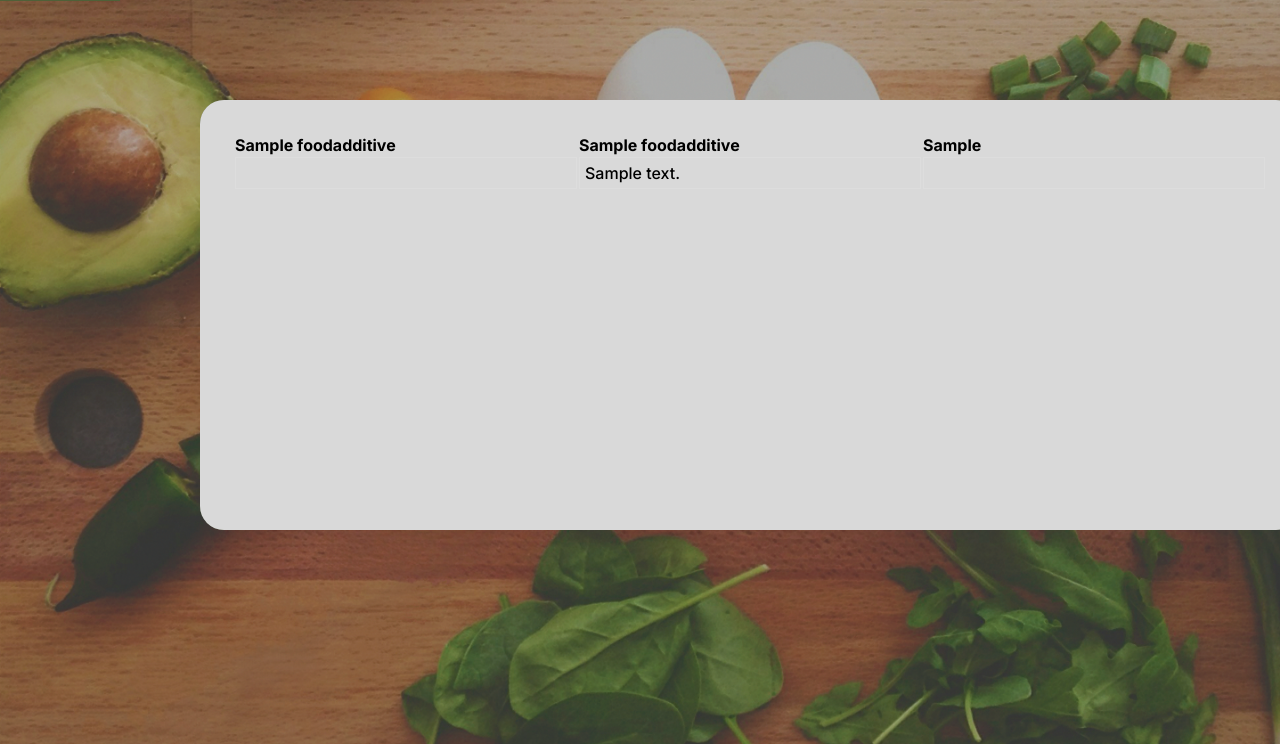
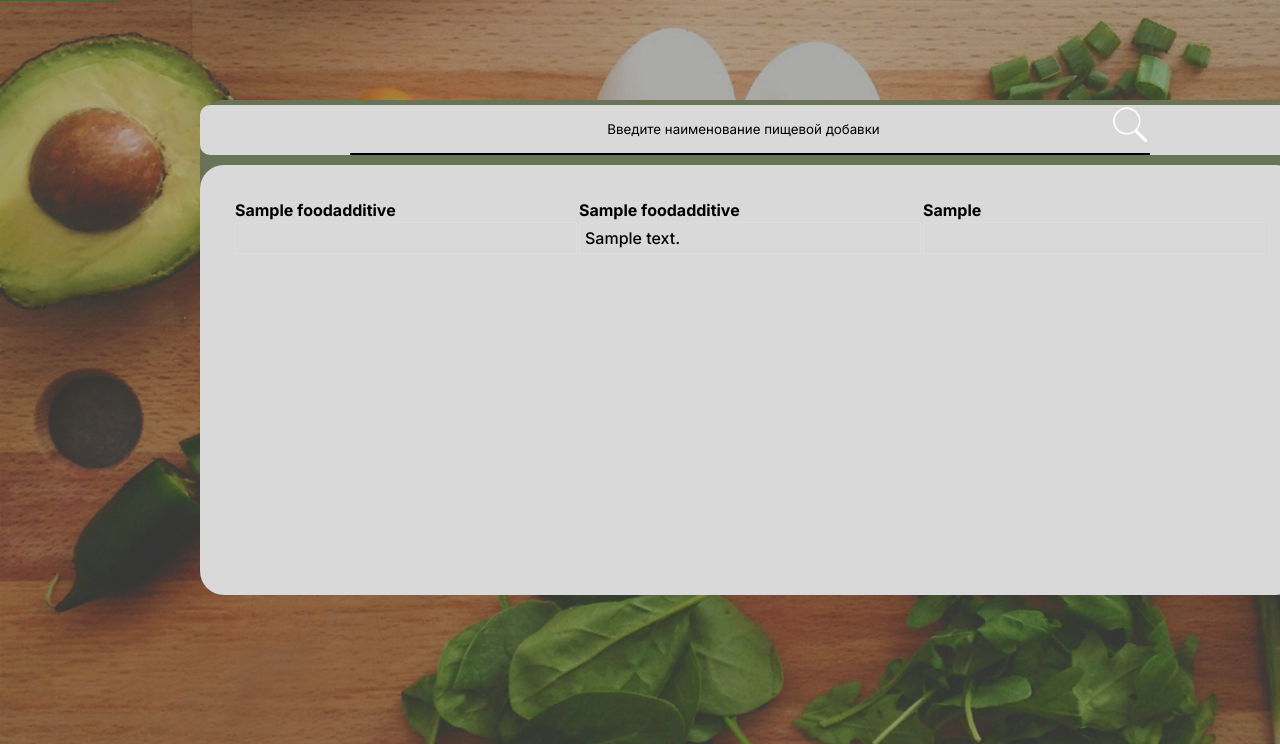
Before and after one commit to Anguilla-anguilla/bio_check_web, a Django app: page /catalog/1/ in a window 1280 px wide. Shown: the part 56-800 px from the top of the page. Run offline with Django 3.2, Linux system fonts and the light colour scheme; tables that the repository leaves empty hold one stand-in row (values such as "Sample post").

Commit message:
Add search form to fa_detail

```diff
--- a/biocheck/catalog/views.py
+++ b/biocheck/catalog/views.py
@@ -20,7 +20,6 @@ def fa_list(request):
     return render(request, template_name, context)
 
 
-
 def fa_detail(request, pk):
     template_name = 'catalog/fa_detail.html'
     fa_card = get_object_or_404(
--- a/biocheck/templates/catalog/fa_detail.html
+++ b/biocheck/templates/catalog/fa_detail.html
@@ -1,7 +1,15 @@
 <!-- Тут - карточки с подробной информацией -->
 {% extends "base.html" %}
+{% load static %}
 {% block content %}
 <div class="container">
+    <div class="container list-block">
+        <div class="search-box">
+            <form action="{% url 'catalog:fa_list' %}" method="get">
+                <input id="searchbox" type="search" name="search" placeholder="Введите наименование пищевой добавки">
+                <button type="submit"><img src="{% static 'img/search.png' %}" height="40px"></button>
+            </form>
+        </div>
         <div class="f-a-detail-card f-a-text">
             <div class="scroll">
                 <table>
@@ -19,4 +27,5 @@
             </div>
         </div>
     </div>
+</div>
 {% endblock %}
```
Lines whose indentation alone changed are shown as unchanged.
